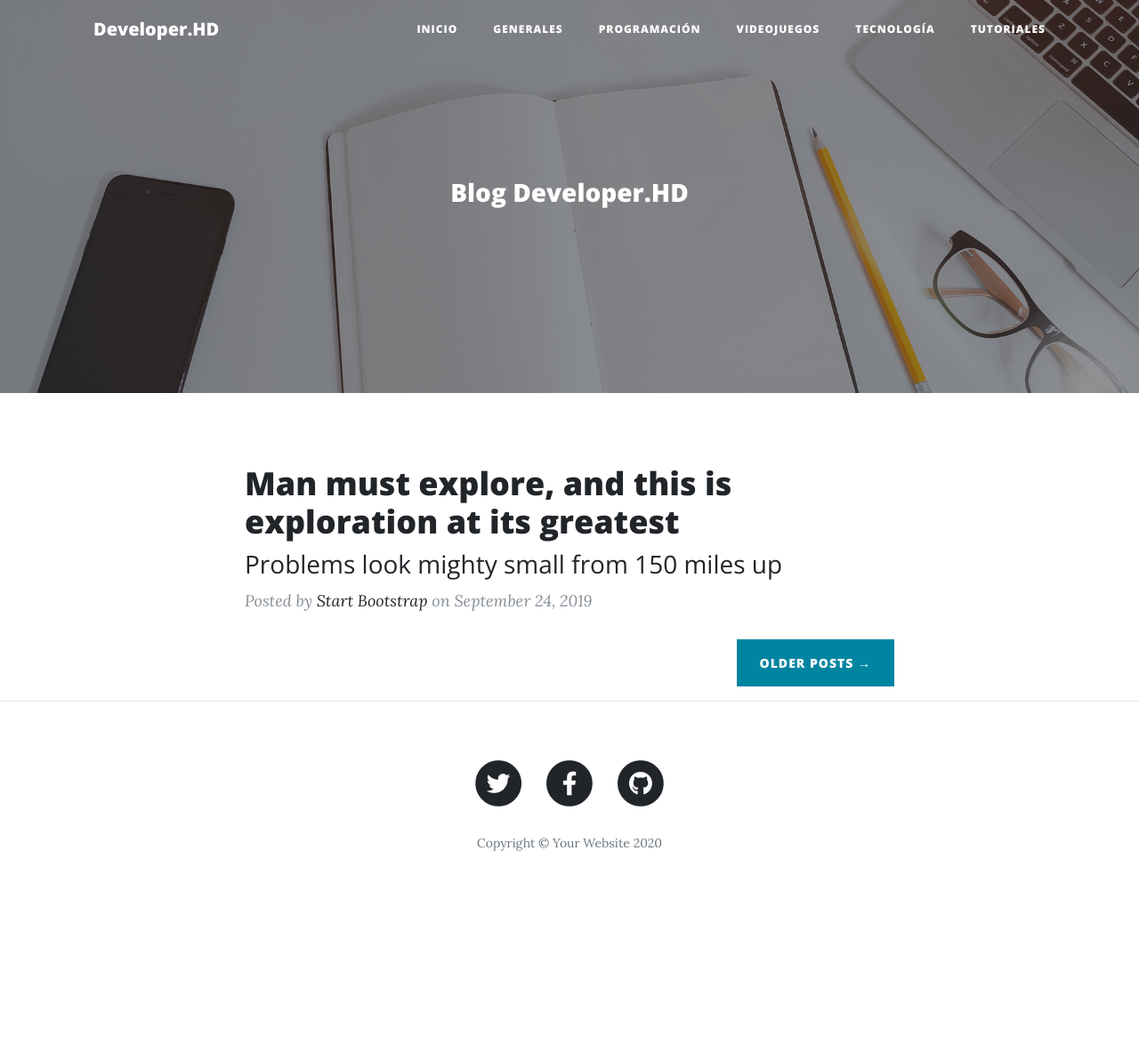
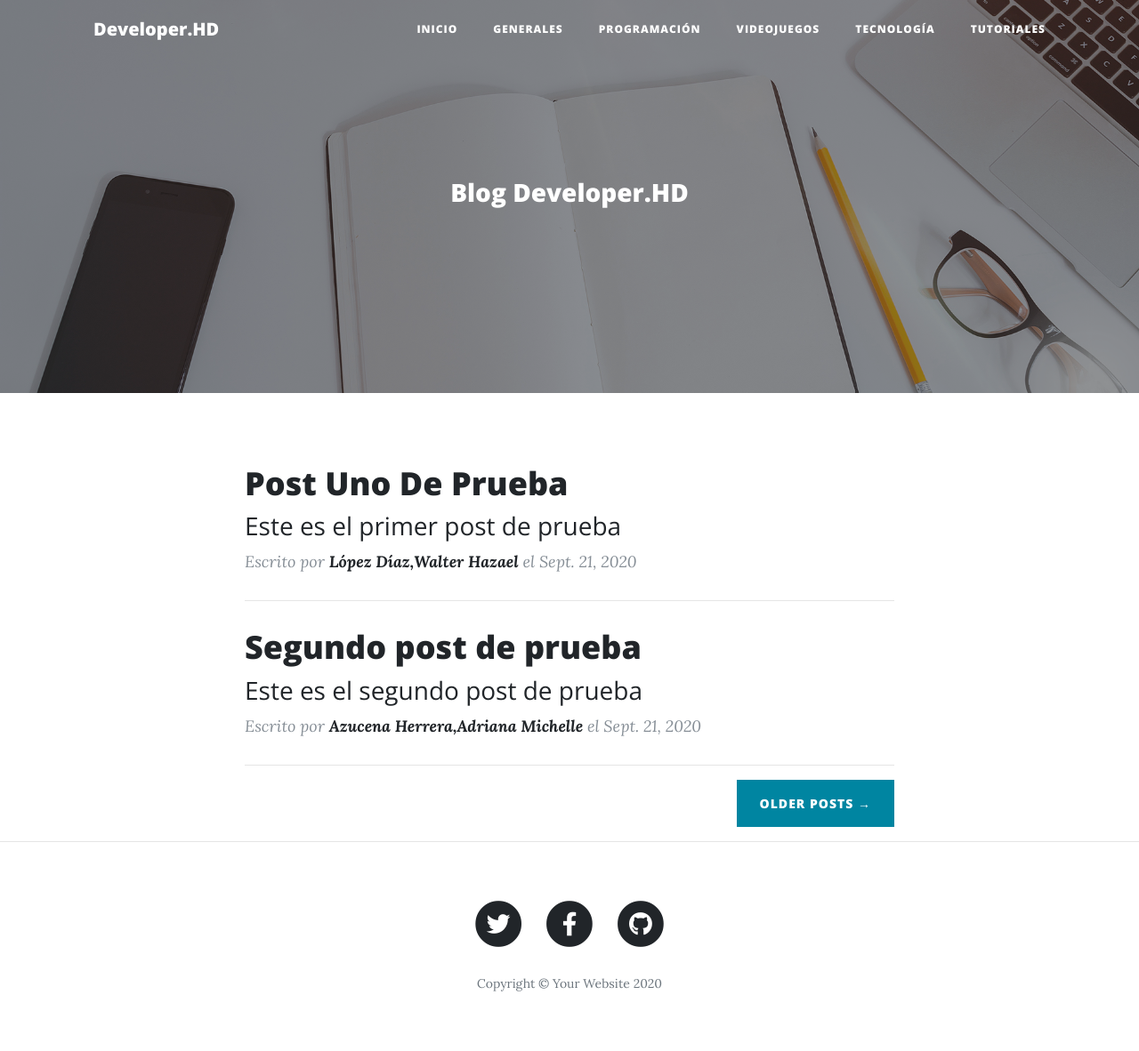
Before and after one commit to HazaelLopezDW/django_blog, a Django app: template templates/index.html in a window 1280 px wide. Shown: the whole page at 89% size. Before the commit the page ends 957 px from the top, so only its background shows below. Run offline with Django 3.2, Linux system fonts and the light colour scheme; the template is opened without the code that fills it: values that come from a table or form of the project are taken from there, others are empty; data comes from the database, SQL or seed files in the repository; parts of the project's set-up code (start-up, migrations or seed data) failed here and were passed over; some libraries are stand-ins or nearby versions.

Commit message:
Arreglamos nuestro index para se visualice nuestros post

```diff
--- a/templates/index.html
+++ b/templates/index.html
@@ -60,6 +60,7 @@
     </div>
   </nav>
 
+
   <!-- Page Header -->
   <header class="masthead" style="background-image: url({% block imagen %}{% static 'img/home-bg.jpg' %}{% endblock imagen %})">
     <div class="overlay"></div>
@@ -78,19 +79,26 @@
   <div class="container">
     <div class="row">
       <div class="col-lg-8 col-md-10 mx-auto">
+        {% if posts %}
+          {% for post in posts %}
             <div class="post-preview">
               <a href="post.html">
                 <h2 class="post-title">
-              Man must explore, and this is exploration at its greatest
+                  {{ post.titulo }}
                 </h2>
                 <h3 class="post-subtitle">
-              Problems look mighty small from 150 miles up
+                  {{ post.descripcion }}
                 </h3>
               </a>
-          <p class="post-meta">Posted by
-            <a href="#">Start Bootstrap</a>
-            on September 24, 2019</p>
+              <p class="post-meta">Escrito por
+                <a href="#"><strong>{{ post.autor }}</strong></a> el
+                {{ post.fecha_creacion }}</p>
             </div>
+            <hr>
+          {% endfor %}
+        {% else %}
+          <h1>No existes post registrados!</h1>
+        {% endif %}
         <!-- Pager -->
         <div class="clearfix">
           <a class="btn btn-primary float-right" href="#">Older Posts &rarr;</a>
```
Lines whose indentation alone changed are shown as unchanged.
